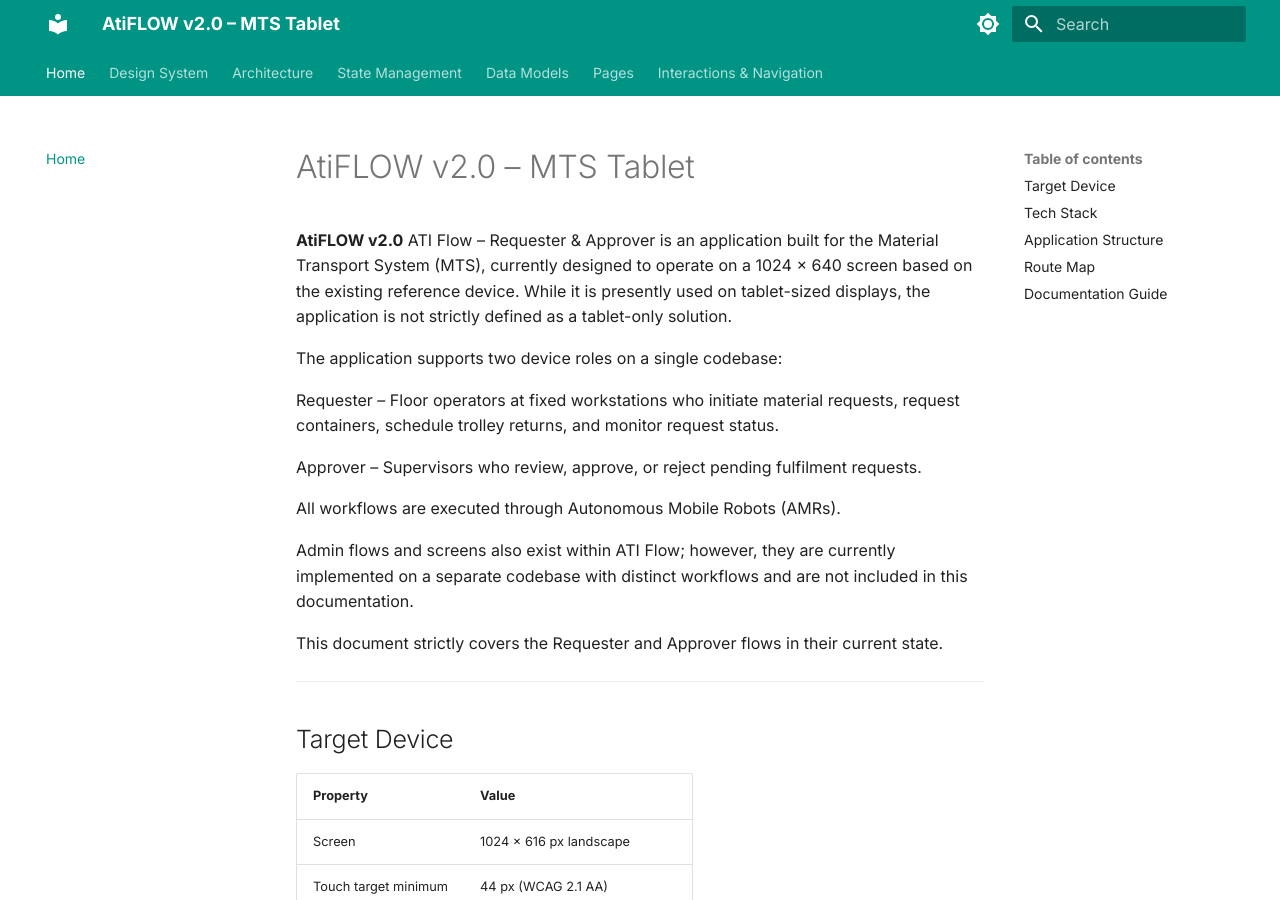
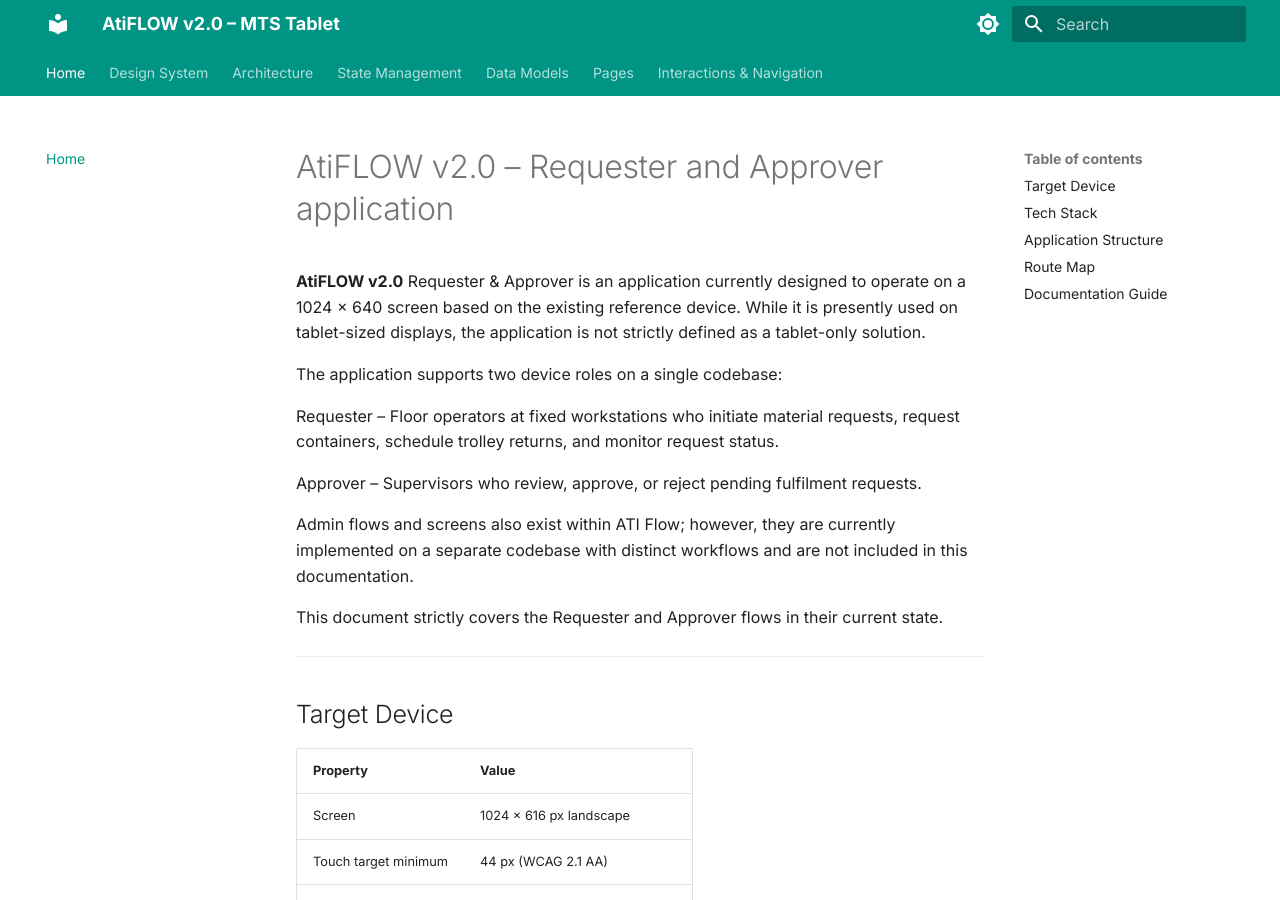
Before and after one commit to akankshyapradhan22/atiflow, an MkDocs documentation site: the page built from docs/index.md, in a window 1280 px wide and 900 px high. Built offline with MkDocs 1.6.1 and Material for MkDocs 9.7.7, drawn with Linux system fonts in a browser that asks for light colours.

Commit message:
feat: Upload files

```diff
--- a/docs/index.md
+++ b/docs/index.md
@@ -1,14 +1,12 @@
-# AtiFLOW v2.0 – MTS Tablet
+# AtiFLOW v2.0 –  Requester and Approver application
 
-**AtiFLOW v2.0** ATI Flow – Requester & Approver is an application built for the Material Transport System (MTS), currently designed to operate on a 1024 × 640 screen based on the existing reference device. While it is presently used on tablet-sized displays, the application is not strictly defined as a tablet-only solution.
+**AtiFLOW v2.0** Requester & Approver is an application currently designed to operate on a 1024 × 640 screen based on the existing reference device. While it is presently used on tablet-sized displays, the application is not strictly defined as a tablet-only solution.
 
 The application supports two device roles on a single codebase:
 
 Requester – Floor operators at fixed workstations who initiate material requests, request containers, schedule trolley returns, and monitor request status.
 
 Approver – Supervisors who review, approve, or reject pending fulfilment requests.
-
-All workflows are executed through Autonomous Mobile Robots (AMRs).
 
 Admin flows and screens also exist within ATI Flow; however, they are currently implemented on a separate codebase with distinct workflows and are not included in this documentation.
 
```
